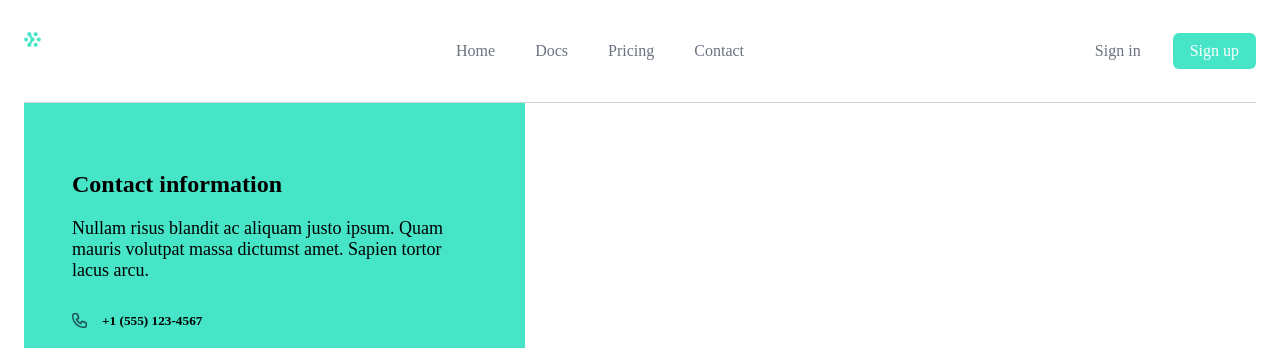
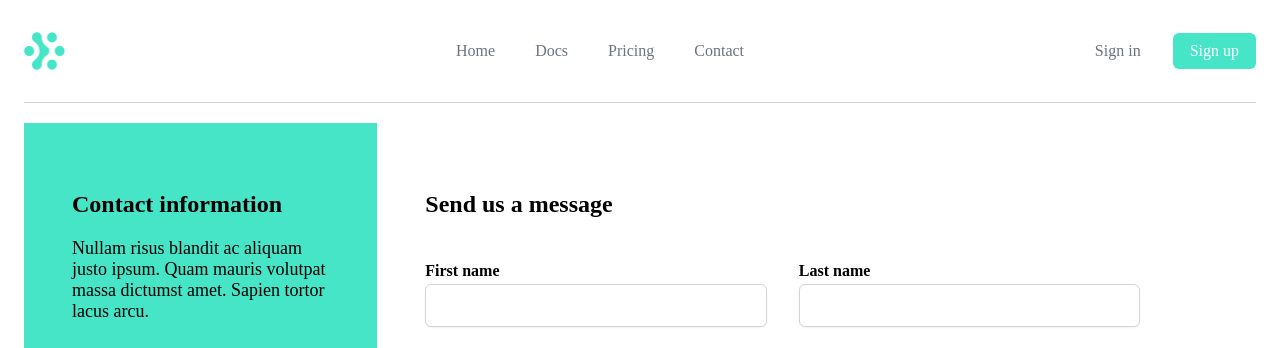
Before and after one commit to Aren-Georgiyan/Lesson-14, a plain HTML site: page index.html in a window 1280 px wide. Shown: the top 348 px of the page. Drawn offline with Linux system fonts and the light colour scheme.

Commit message:
lesson-14

```diff
--- a/style.css
+++ b/style.css
@@ -23,6 +23,10 @@ ul{
 	display: flex;
 	column-gap: 40px;
 
+}
+
+.bottom {
+    display: flex;
 }
 
 li {
@@ -66,14 +70,13 @@ a {
 		row-gap: 10px;
 		flex-direction: column;
 	}
-}
-=======
+
     border: 1px solid gray;
 }
 
 .bottom {
     display: flex;
-    border: 1px solid black;
+    margin-top: 20px;
 }
 
 .left {
@@ -101,7 +104,7 @@ h5 {
 }
 
 img {
-    height: 15px;
+    height: 100%;
 }
 
 .left-3 {
```
